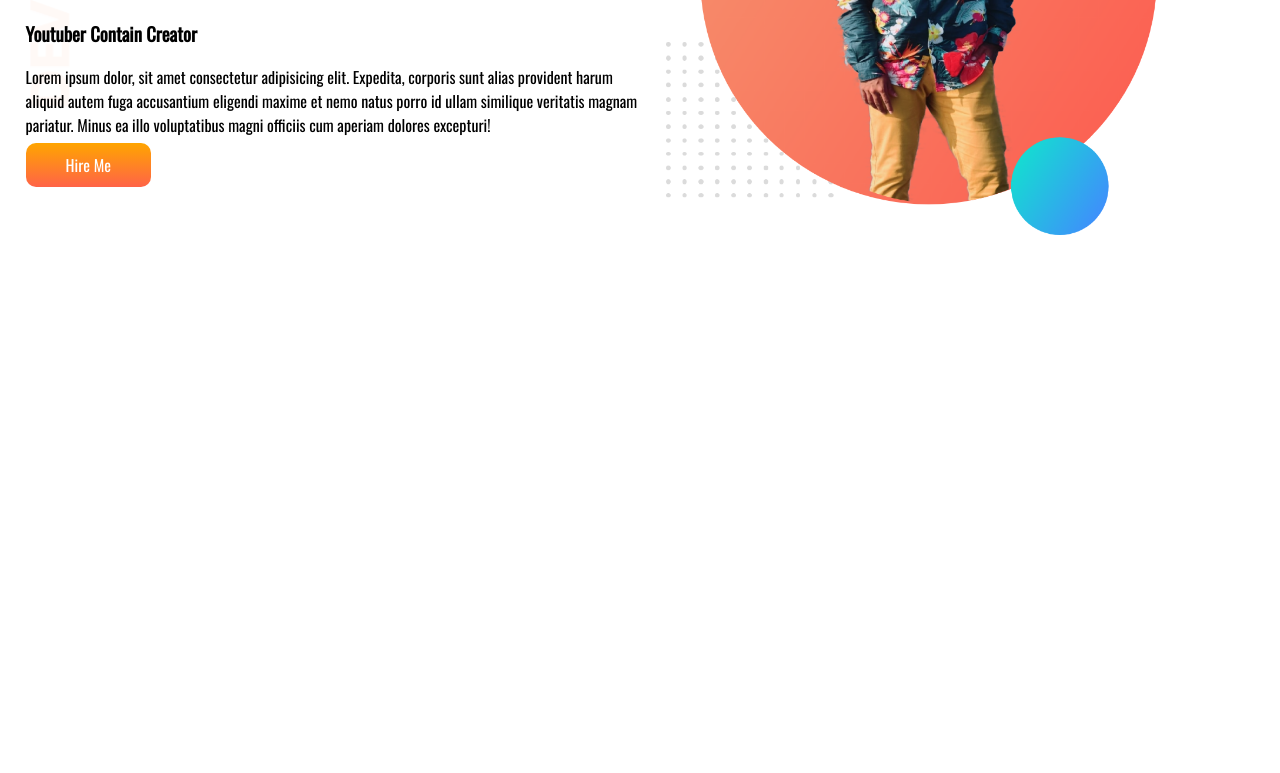
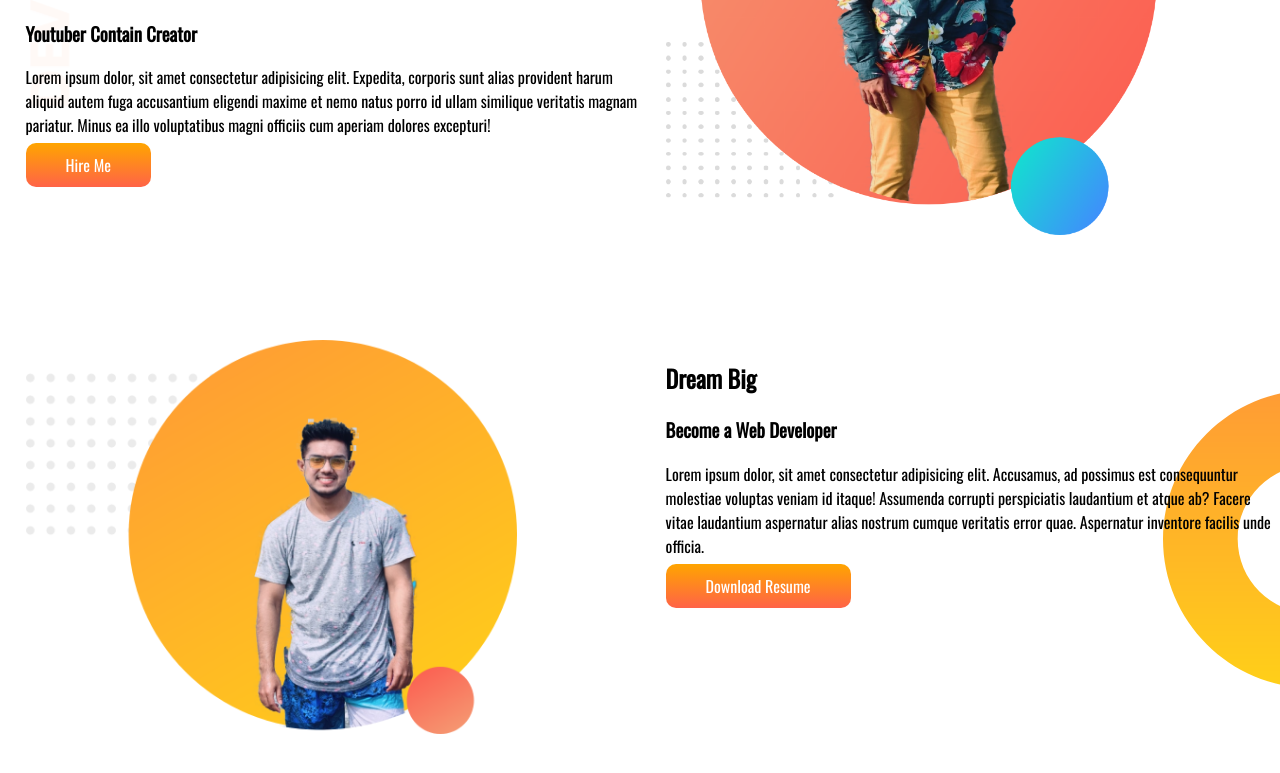
Before and after one commit to asifhossain2k20/protfolio-dev, a plain HTML site: page index.html in a window 1280 px wide. Shown: the part 253-1026 px from the top of the page. Before the commit the page ends 800 px from the top, so only its background shows below. Drawn offline with nearby package versions, Linux system fonts and the light colour scheme.

Commit message:
Dream area added

```diff
--- a/index.html
+++ b/index.html
@@ -23,5 +23,16 @@
             <img src="./images/alif.png" alt="">
         </div>
    </section>
+   <section class="dream-area">
+        <div class="half-width">
+             <img src="/images/asif.png" alt="">
+        </div>
+        <div class="half-width">
+            <h2>Dream Big</h2>
+            <h3>Become a Web Developer</h3>
+            <p>Lorem ipsum dolor, sit amet consectetur adipisicing elit. Accusamus, ad possimus est consequuntur molestiae voluptas veniam id itaque! Assumenda corrupti perspiciatis laudantium et atque ab? Facere vitae laudantium aspernatur alias nostrum cumque veritatis error quae. Aspernatur inventore facilis unde officia.</p>
+            <a target="_blank" class="link-button">Download Resume</a>
+        </div>
+   </section>
 </body>
 </html>
--- a/style.css
+++ b/style.css
@@ -11,6 +11,7 @@ h1{
 
 section{
     display: flex;
+    margin-bottom: 100px;
 }
 .half-width{
     width: 50%;
@@ -31,3 +32,8 @@ section{
     background-image: url('/images/top-banner.png');
     background-repeat: no-repeat;
 }
+.dream-area{
+    background-image: url('./images/dream-bg.png');
+    background-repeat: no-repeat;
+    background-position: right;
+}
```
